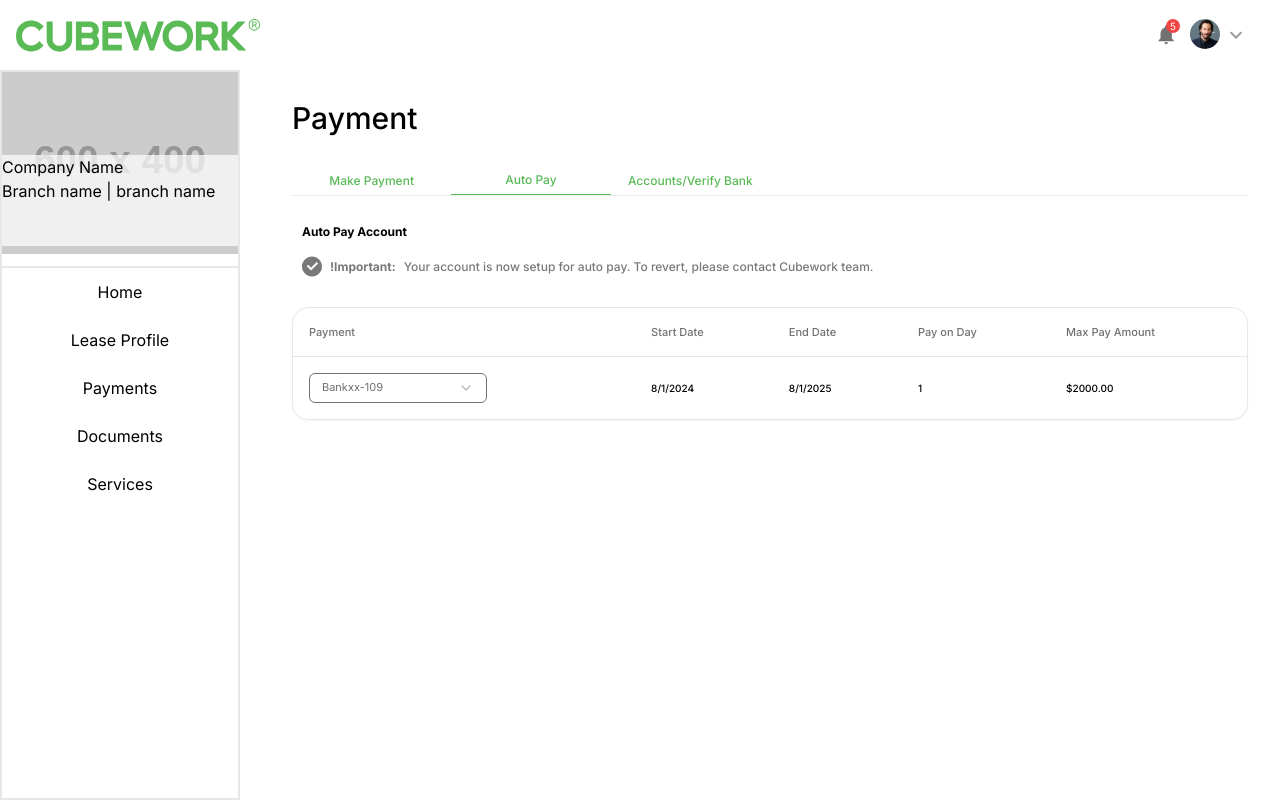
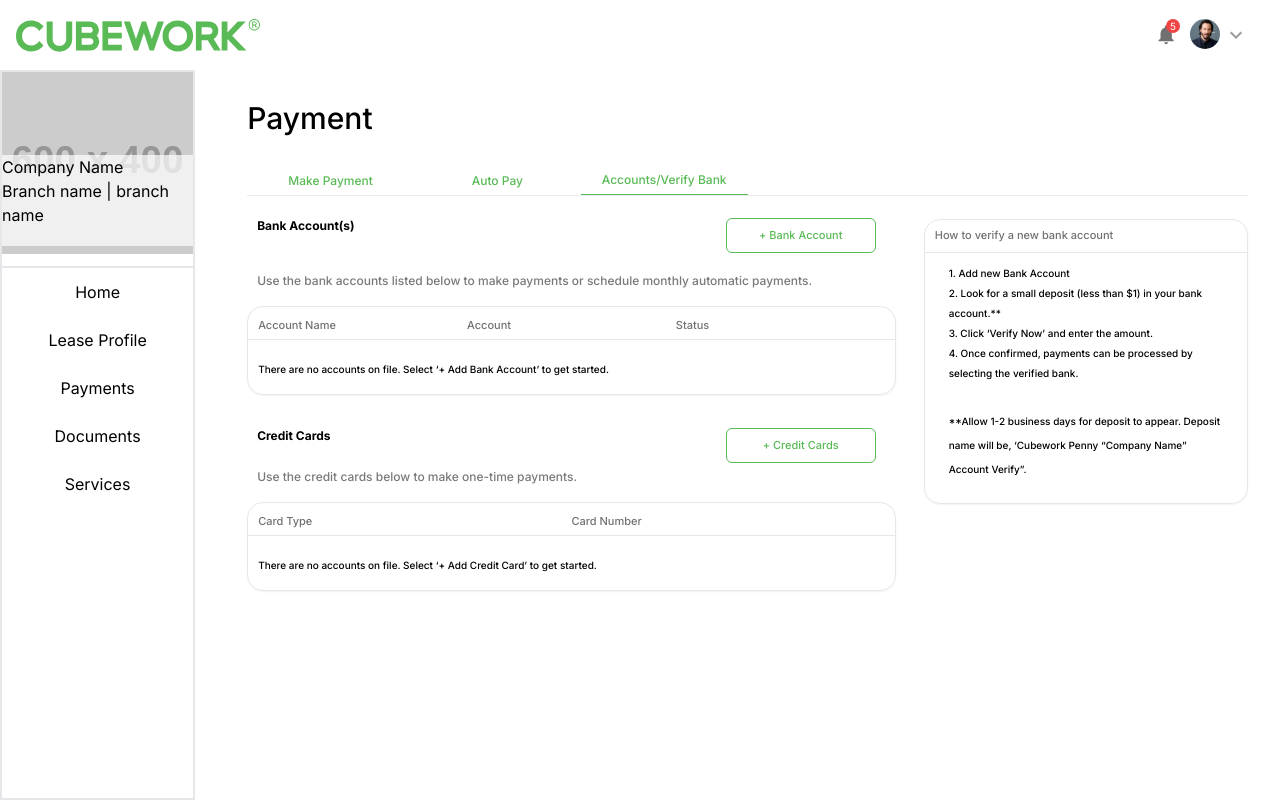
Before and after one commit to darylekarldevera/cubework-client-portal, a React (Vite) app: page /payments/make-payments/details in a window 1280 px wide. Built offline with nearby package versions, Linux system fonts and the light colour scheme.

Commit message:
style: implemented figma designs to the current page

```diff
--- a/src/components/shared/Button.tsx
+++ b/src/components/shared/Button.tsx
@@ -10,12 +10,14 @@ const variantObject = {
   primary: 'bg-[#4DB850]',
   secondary: 'bg-[#FFFFFF]',
   destructive: 'bg-[#FF3B30]',
+  outlined: 'bg-white',
 };
 
 const darkObject = {
   primary: 'hover:bg-[#4FA04C]',
   secondary: 'hover:bg-[#F3F3F3]',
   destructive: 'hover:bg-[#DF3329]',
+  outlined: 'hover:bg-[#EEEEEE]',
 };
 
 const Button = ({ children, variant = 'primary' }: ButtonProps) => {
@@ -24,17 +26,21 @@ const Button = ({ children, variant = 'primary' }: ButtonProps) => {
       ? variantObject.destructive
       : variant === 'secondary'
         ? variantObject.secondary
-        : variantObject.primary;
+        : variant === 'outlined'
+          ? variantObject.outlined
+          : variantObject.primary;
   const darkHover =
     variant === 'destructive'
       ? darkObject.destructive
       : variant === 'secondary'
         ? darkObject.secondary
-        : darkObject.primary;
+        : variant === 'outlined'
+          ? darkObject.outlined
+          : darkObject.primary;
   return (
     <ShadCNButton
-      className={`text-[12px] leading-relaxed  font-bold rounded-[32px]   h-[35px] ${darkHover}
-       ${color} ${variant === 'secondary' ? 'border border-[#717171] text-[#717171]' : 'text-white'} ${children === 'Setup Auto Pay' ? ' w-[120px]' : 'px-[37px] w-[100px]'}`}
+      className={`text-[11px] leading-relaxed   text-white border ${variant === 'outlined' ? 'rounded-[6px]' : 'rounded-[32px] font-bold '}  h-[35px] ${darkHover}
+       ${color} ${variant === 'secondary' ? ' border-[#717171] text-[#717171]' : variant === 'outlined' ? ' border-[#59BA56] text-[#59BA56] ' : ''} ${children === 'Setup Auto Pay' ? ' w-[120px]' : variant === 'outlined' ? 'w-[150px]' : 'px-[37px] w-[100px]'}`}
     >
       {children}
     </ShadCNButton>
--- a/src/components/shared/TableHeader.tsx
+++ b/src/components/shared/TableHeader.tsx
@@ -1,8 +1,7 @@
 import { Label as ShadCNLabel } from '@/components/ui/label';
-import { ReactNode } from 'react';
 
 type TableHeaderProps = {
-  children: ReactNode;
+  children: string;
 };
 
 const TableHeader = ({ children }: TableHeaderProps) => {
--- a/src/views/Payment.tsx
+++ b/src/views/Payment.tsx
@@ -2,9 +2,9 @@ import Label from '@/components/shared/Label.tsx';
 import { Tabs, TabsContent } from '@/components/ui/tabs';
 import TabsButtonWrapper from '@/components/shared/TabsButtonWrapper.tsx';
 import TabsButton from '@/components/shared/TabsButton.tsx';
-import Account from '@/views/payments/Account.tsx';
-import MakePaymentDashboard from '@/views/payments/MakePaymentDashboard.tsx';
 import AutoPayList from '@/views/payments/AutoPayList.tsx';
+import AccountDashboard from '@/views/payments/AccountDashboard.tsx';
+import MakePaymentTable from '@/views/payments/MakePaymentTable.tsx';
 
 type PaymentProps = object;
 
@@ -12,20 +12,20 @@ const Payment = ({}: PaymentProps) => {
   return (
     <div className="ml-5 mt-[30px]">
       <Label>Payment</Label>
-      <Tabs defaultValue="auto-pay" className="w-full mt-[30px]">
+      <Tabs defaultValue="account" className="w-full mt-[30px]">
         <TabsButtonWrapper>
           <TabsButton link="make-payment">Make Payment</TabsButton>
           <TabsButton link="auto-pay">Auto Pay</TabsButton>
           <TabsButton link="account">Accounts/Verify Bank</TabsButton>
         </TabsButtonWrapper>
         <TabsContent value="make-payment">
-          <MakePaymentDashboard />
+          <MakePaymentTable />
         </TabsContent>
         <TabsContent value="auto-pay">
           <AutoPayList />
         </TabsContent>
         <TabsContent value="account">
-          <Account />
+          <AccountDashboard />
         </TabsContent>
       </Tabs>
     </div>
--- /dev/null
+++ b/src/views/payments/AccountDashboard.tsx
@@ -0,0 +1,86 @@
+import { Label as ShadCNLabel } from '@/components/ui/label.tsx';
+import { Card, CardContent } from '@/components/ui/card.tsx';
+import TableHeader from '@/components/shared/TableHeader';
+import Button from '@/components/shared/Button.tsx';
+import TableItem from '@/components/shared/TableItem.tsx';
+
+const AutoPaySetup = () => {
+  return (
+    <>
+      <div className="flex gap-[28px]">
+        <div className="w-2/3">
+          <div className="py-[14px] pr-[20px] pl-[10px] flex justify-between">
+            <ShadCNLabel className="text-xs font-bold text-black">Bank Account(s)</ShadCNLabel>
+            <Button variant="outlined">+ Bank Account</Button>
+          </div>
+          <div className="pl-[10px]">
+            <ShadCNLabel className="text-xs text-[#797979]">
+              Use the bank accounts listed below to make payments or schedule monthly automatic payments.
+            </ShadCNLabel>
+          </div>
+          <Card className="mt-[15px]  w-full rounded-[16px] flex flex-col">
+            <div className="py-4 h-[10px] px-[10px] flex flex-row items-center justify-between border-b ">
+              <div className="w-full  ">
+                <TableHeader>Account Name</TableHeader>
+              </div>
+              <div className="w-full  ">
+                <TableHeader>Account</TableHeader>
+              </div>
+              <div className="w-full  ">
+                <TableHeader>Status</TableHeader>
+              </div>
+            </div>
+            <CardContent className="h-full flex flex-row px-[10px] py-[15px] w-full">
+              <div className="w-full ">
+                <TableItem>There are no accounts on file. Select ‘+ Add Bank Account’ to get started. </TableItem>
+              </div>
+            </CardContent>
+          </Card>
+          <div className="mt-[33px] pr-[20px] pl-[10px] flex justify-between">
+            <ShadCNLabel className="text-xs font-bold text-black">Credit Cards</ShadCNLabel>
+            <Button variant="outlined">+ Credit Cards</Button>
+          </div>
+          <div className="pl-[10px]">
+            <ShadCNLabel className="text-xs text-[#797979]">
+              Use the credit cards below to make one-time payments.
+            </ShadCNLabel>
+          </div>
+          <Card className="mt-[15px]  w-full rounded-[16px] flex flex-col">
+            <div className="py-4 h-[10px] px-[10px] flex flex-row items-center justify-between border-b ">
+              <div className="w-full  ">
+                <TableHeader>Card Type</TableHeader>
+              </div>
+              <div className="w-full  ">
+                <TableHeader>Card Number</TableHeader>
+              </div>
+            </div>
+            <CardContent className="h-full flex flex-row px-[10px] py-[15px] w-full">
+              <div className="w-full ">
+                <TableItem>There are no accounts on file. Select ‘+ Add Credit Card’ to get started. </TableItem>
+              </div>
+            </CardContent>
+          </Card>
+        </div>
+        <div className="mt-[15px] w-1/3">
+          <Card className="w-full rounded-[16px]">
+            <div className="py-4 h-[10px] px-[10px] flex flex-row items-center justify-between border-b ">
+              <TableHeader>How to verify a new bank account</TableHeader>
+            </div>
+            <CardContent className="pt-[10px]">
+              <TableItem>
+                <p>1. Add new Bank Account </p>
+                <p>2. Look for a small deposit (less than $1) in your bank account.** </p>
+                <p>3. Click ‘Verify Now’ and enter the amount.</p>
+                <p>4. Once confirmed, payments can be processed by selecting the verified bank.</p>
+                <br />
+                **Allow 1-2 business days for deposit to appear. Deposit name will be, ‘Cubework Penny “Company Name”
+                Account Verify”.
+              </TableItem>
+            </CardContent>
+          </Card>
+        </div>
+      </div>
+    </>
+  );
+};
+export default AutoPaySetup;
```
